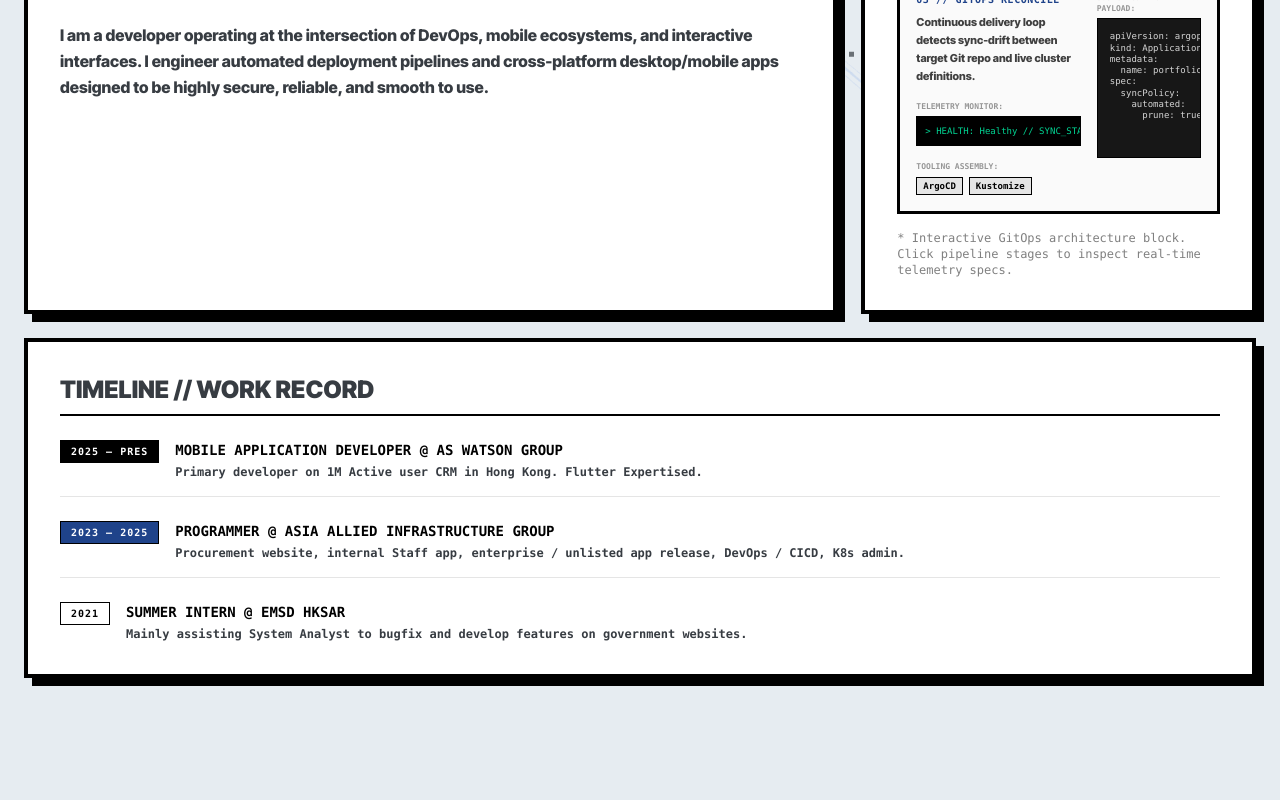
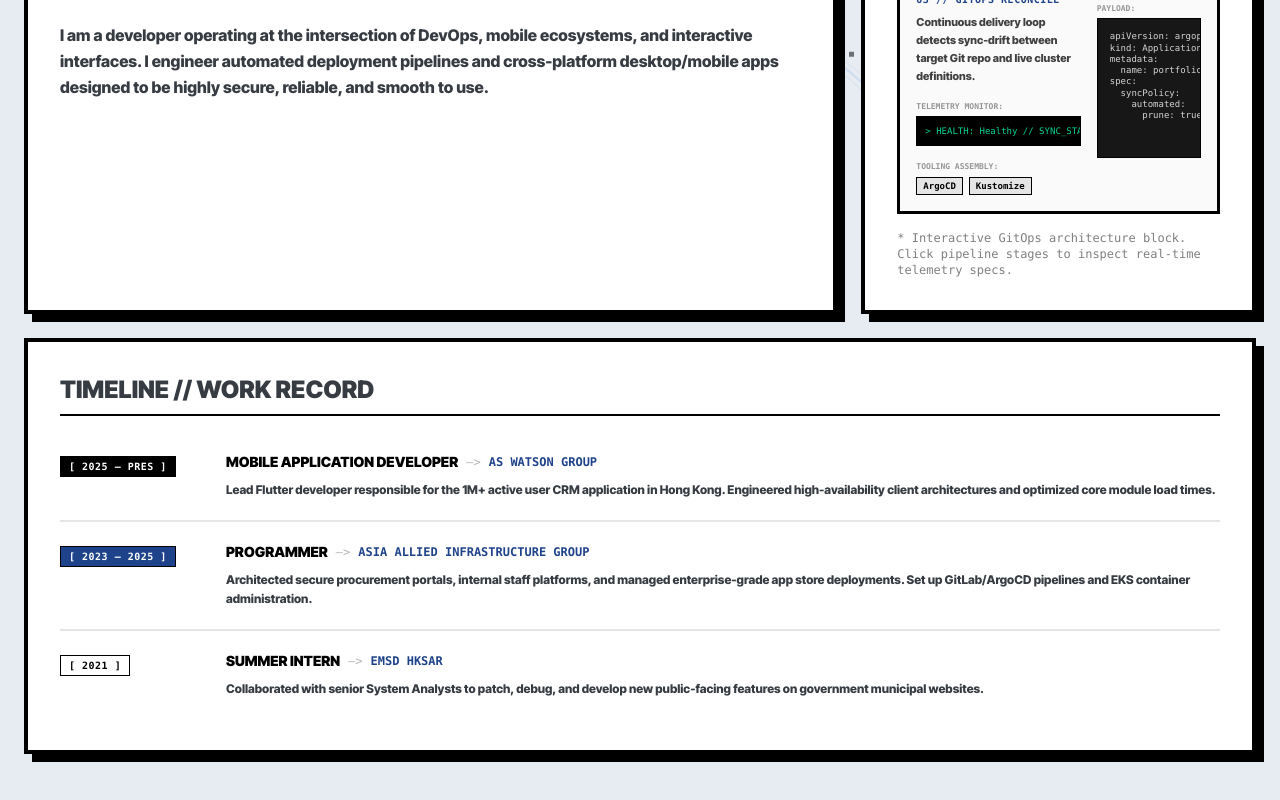
Before and after one commit to chunghei0116/portfolio-website, a Next.js app: page /about in a window 1280 px wide. Shown: the part 668-1468 px from the top of the page. Built offline with nearby package versions, Linux system fonts and the light colour scheme.

Commit message:
style: align About page timeline card UI with Brutalist Grid layout and updated copy

```diff
--- a/src/app/about/page.tsx
+++ b/src/app/about/page.tsx
@@ -34,29 +34,61 @@ export default function AboutPage() {
 
         {/* Timeline / Experience */}
         <BentoCard className="col-span-1 md:col-span-3 min-h-[300px]">
-          <h3 className="text-2xl font-[950] uppercase mb-6 border-b-2 border-black pb-2">
+          <h3 className="text-2xl font-[950] uppercase mb-4 border-b-2 border-black pb-2">
             TIMELINE // WORK RECORD
           </h3>
-          <div className="space-y-6 font-mono text-xs text-black">
-            <div className="flex flex-col md:flex-row gap-4 border-b border-black/10 pb-4">
-              <span className="font-bold text-white bg-black px-2.5 py-1 rounded-none border border-black text-[10px] tracking-widest self-start uppercase">2025 — PRES</span>
-              <div>
-                <h4 className="font-black text-sm uppercase">Mobile Application Developer @ AS Watson Group</h4>
-                <p className="mt-1 font-bold text-moss-shadow">Primary developer on 1M Active user CRM in Hong Kong. Flutter Expertised.</p>
+          <div className="flex flex-col divide-y-2 divide-black/10">
+            <div className="py-5 flex flex-col md:flex-row md:items-start justify-between gap-4">
+              <div className="min-w-[150px]">
+                <span className="font-mono text-[10px] font-black uppercase tracking-wider bg-black text-white border border-black px-2 py-1 select-none">
+                  [ 2025 — PRES ]
+                </span>
+              </div>
+              <div className="flex-1 min-w-0">
+                <div className="flex items-center gap-2 flex-wrap">
+                  <h4 className="font-black text-sm uppercase text-black">Mobile Application Developer</h4>
+                  <span className="text-black/30 font-mono text-xs select-none">&mdash;&gt;</span>
+                  <span className="font-mono text-xs font-bold text-accent-blue uppercase">AS Watson Group</span>
+                </div>
+                <p className="mt-2 text-xs font-bold leading-relaxed text-moss-shadow">
+                  Lead Flutter developer responsible for the 1M+ active user CRM application in Hong Kong. Engineered high-availability client architectures and optimized core module load times.
+                </p>
               </div>
             </div>
-            <div className="flex flex-col md:flex-row gap-4 border-b border-black/10 pb-4">
-              <span className="font-bold text-white bg-accent-blue px-2.5 py-1 rounded-none border border-black text-[10px] tracking-widest self-start uppercase">2023 — 2025</span>
-              <div>
-                <h4 className="font-black text-sm uppercase">Programmer @ Asia Allied Infrastructure Group</h4>
-                <p className="mt-1 font-bold text-moss-shadow">Procurement website, internal Staff app, enterprise / unlisted app release, DevOps / CICD, K8s admin.</p>
+
+            <div className="py-5 flex flex-col md:flex-row md:items-start justify-between gap-4">
+              <div className="min-w-[150px]">
+                <span className="font-mono text-[10px] font-black uppercase tracking-wider bg-accent-blue text-white border border-black px-2 py-1 select-none">
+                  [ 2023 — 2025 ]
+                </span>
+              </div>
+              <div className="flex-1 min-w-0">
+                <div className="flex items-center gap-2 flex-wrap">
+                  <h4 className="font-black text-sm uppercase text-black">Programmer</h4>
+                  <span className="text-black/30 font-mono text-xs select-none">&mdash;&gt;</span>
+                  <span className="font-mono text-xs font-bold text-accent-blue uppercase">Asia Allied Infrastructure Group</span>
+                </div>
+                <p className="mt-2 text-xs font-bold leading-relaxed text-moss-shadow">
+                  Architected secure procurement portals, internal staff platforms, and managed enterprise-grade app store deployments. Set up GitLab/ArgoCD pipelines and EKS container administration.
+                </p>
               </div>
             </div>
-            <div className="flex flex-col md:flex-row gap-4">
-              <span className="font-bold text-black bg-white px-2.5 py-1 rounded-none border border-black text-[10px] tracking-widest self-start uppercase">2021</span>
-              <div>
-                <h4 className="font-black text-sm uppercase">Summer Intern @ EMSD HKSAR</h4>
-                <p className="mt-1 font-bold text-moss-shadow">Mainly assisting System Analyst to bugfix and develop features on government websites.</p>
+
+            <div className="py-5 flex flex-col md:flex-row md:items-start justify-between gap-4">
+              <div className="min-w-[150px]">
+                <span className="font-mono text-[10px] font-black uppercase tracking-wider bg-white text-black border border-black px-2 py-1 select-none">
+                  [ 2021 ]
+                </span>
+              </div>
+              <div className="flex-1 min-w-0">
+                <div className="flex items-center gap-2 flex-wrap">
+                  <h4 className="font-black text-sm uppercase text-black">Summer Intern</h4>
+                  <span className="text-black/30 font-mono text-xs select-none">&mdash;&gt;</span>
+                  <span className="font-mono text-xs font-bold text-accent-blue uppercase">EMSD HKSAR</span>
+                </div>
+                <p className="mt-2 text-xs font-bold leading-relaxed text-moss-shadow">
+                  Collaborated with senior System Analysts to patch, debug, and develop new public-facing features on government municipal websites.
+                </p>
               </div>
             </div>
           </div>
```
